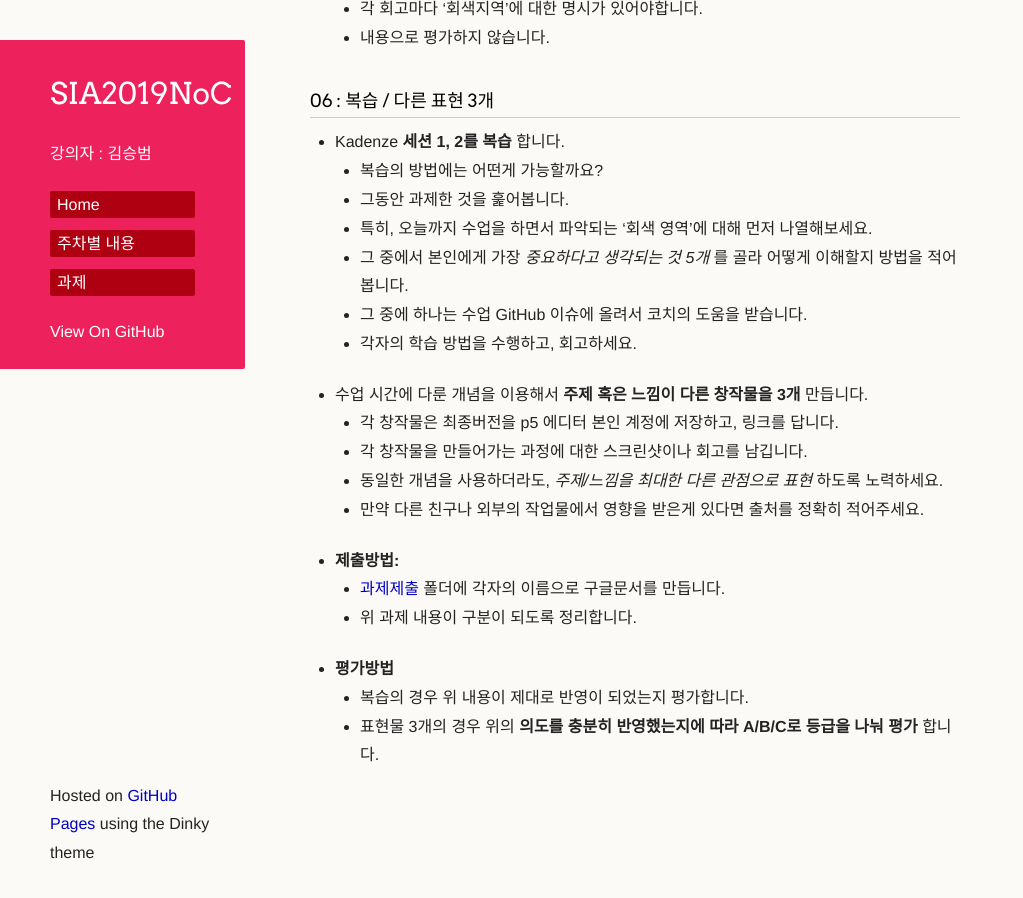
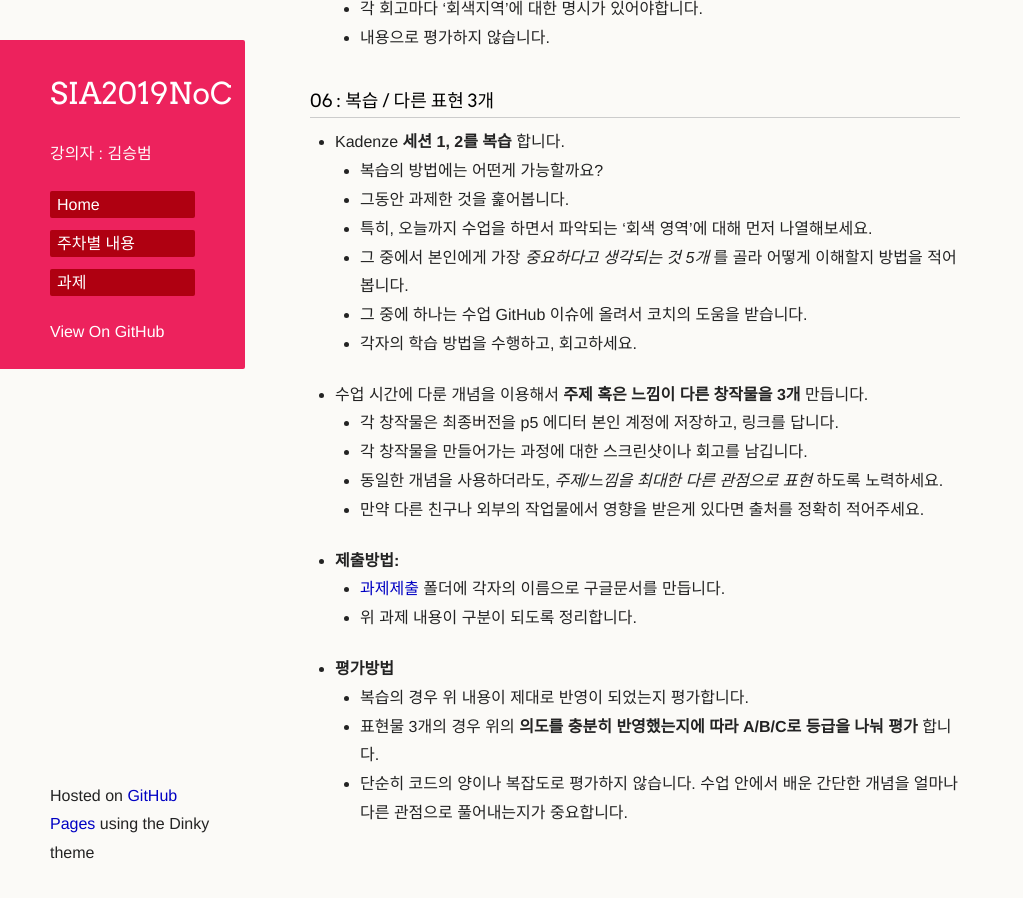
Before and after one commit to picxenk/SIA2019NoC, a Jekyll site: the page built from homework.md, in a window 1280 px wide and 900 px high, scrolled down 2675 px. Shown: the whole window, without its empty margins (0-1023 px from the left). Built offline with Jekyll 4.4.1, drawn with Linux system fonts in a browser that asks for light colours; our own code applies the rules of GitHub Pages for plain Markdown files; a script that is not in the unit is left out; the repository's description, which GitHub fills in, is left out.

Commit message:
Update homework.md

```diff
--- a/homework.md
+++ b/homework.md
@@ -98,3 +98,4 @@
  * **평가방법**
    * 복습의 경우 위 내용이 제대로 반영이 되었는지 평가합니다.
    * 표현물 3개의 경우 위의 **의도를 충분히 반영했는지에 따라 A/B/C로 등급을 나눠 평가** 합니다.
+   * 단순히 코드의 양이나 복잡도로 평가하지 않습니다. 수업 안에서 배운 간단한 개념을 얼마나 다른 관점으로 풀어내는지가 중요합니다.
```
